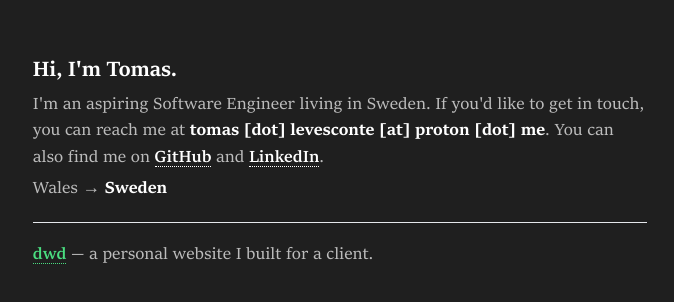
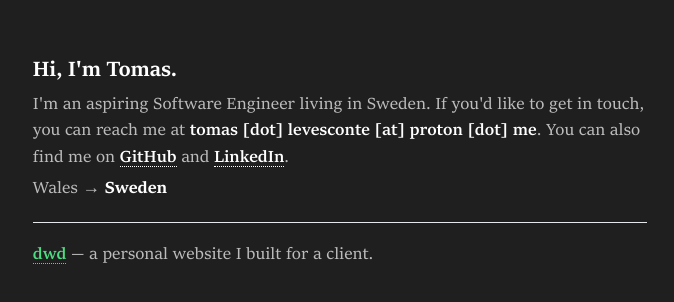
Before and after one commit to tlevesconte/portfolio-website, a Next.js app: page / in a window 1280 px wide. Shown: the part 184-486 px from the top of the page, without its empty margins (300-974 px from the left). Built offline with nearby package versions, Linux system fonts and the light colour scheme.

Commit message:
Make email text semibold

```diff
--- a/app/page.tsx
+++ b/app/page.tsx
@@ -10,7 +10,7 @@ export default function Home() {
           <p className="mb-[.3em] text-white/70">
             {`I'm an aspiring Software Engineer living in Sweden. If
             you'd like to get in touch, you can reach me at `}
-            <b className="text-white">tomas [dot] levesconte [at] proton [dot] me</b>
+            <span className="font-semibold text-white">tomas [dot] levesconte [at] proton [dot] me</span>
             {`. You can also find me on `}
             <a
               className="border-b border-dotted border-white font-semibold text-white"
```
